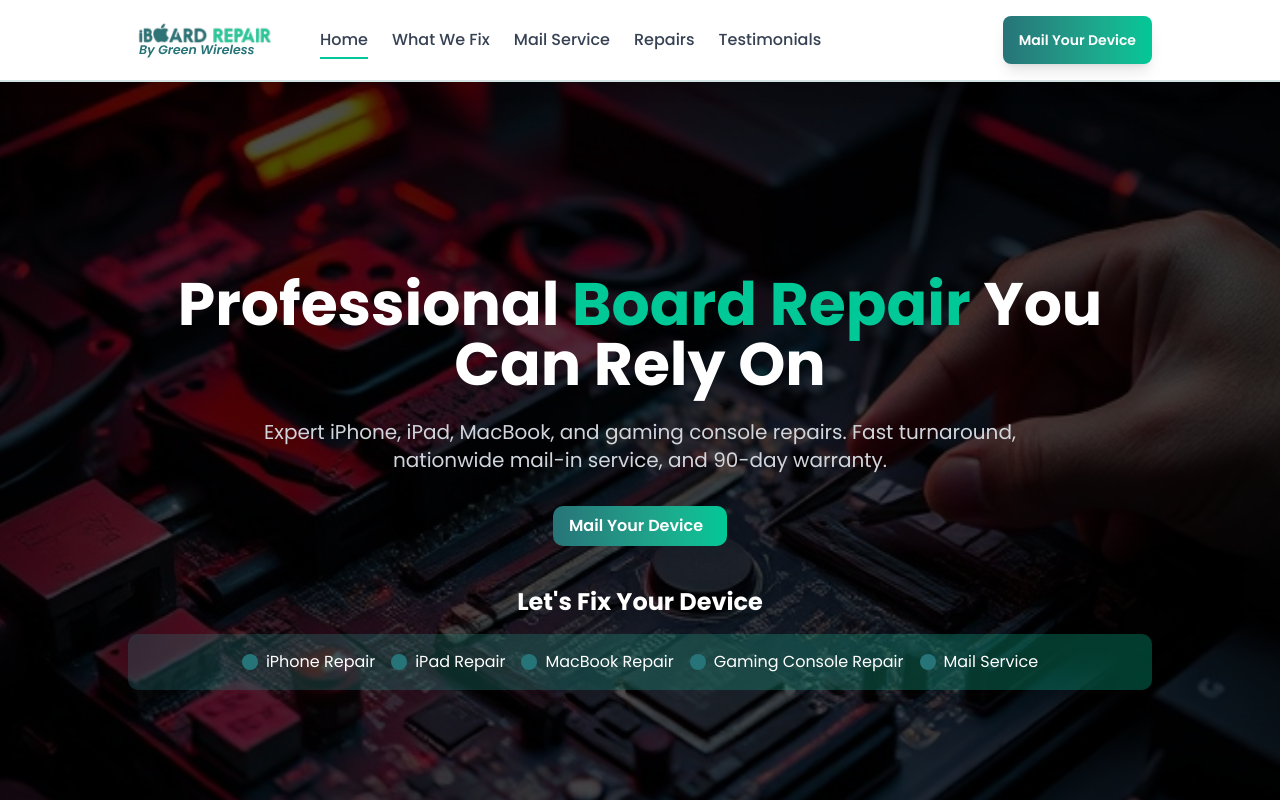
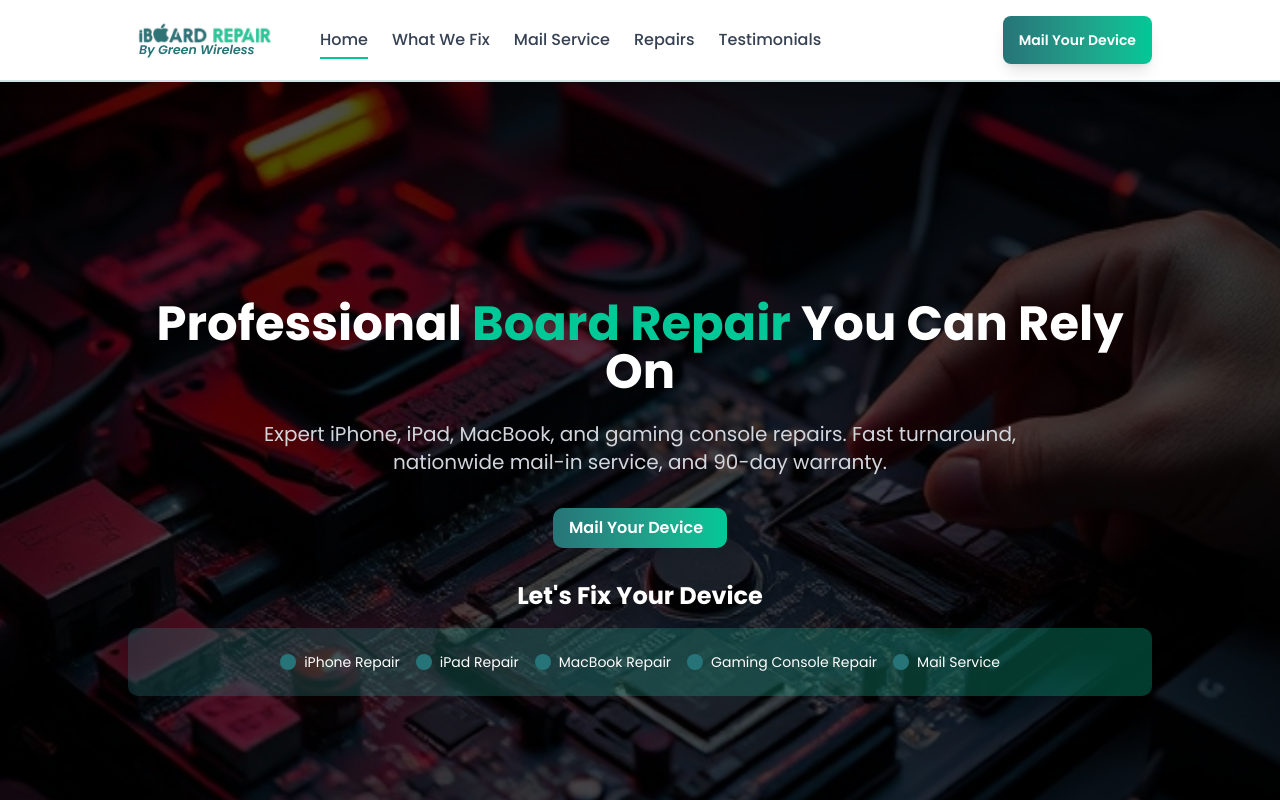
Before and after one commit to ChumaSkymax/iboard-repair, a React (Vite) app: page / in a window 1280 px wide. Shown: the top 800 px of the page. Built offline with nearby package versions, Linux system fonts and the light colour scheme.

Commit message:
Changes on here section

```diff
--- a/src/components/Hero.jsx
+++ b/src/components/Hero.jsx
@@ -82,8 +82,8 @@
       <div className="absolute inset-0 bg-black/70 z-0"></div>
 
       {/* Content with higher z-index */}
-      <div className="z-10 relative">
-        <h1 className="text-4xl sm:text-5xl md:text-6xl max-sm:text-2xl font-bold text-white mb-4 sm:mb-6 text-center">
+      <div className="z-10 relative mt-6 sm:mt-8">
+        <h1 className="text-4xl sm:text-5xl md:text-5xl max-sm:text-2xl font-bold text-white mb-4 sm:mb-6 text-center">
           Professional <span className="text-[#00c897]">Board Repair</span> You
           Can Rely On
         </h1>
@@ -107,11 +107,14 @@
             <img src="" alt="" />
           </button>  */}
         </div>
-        <div className="mt-8 sm:mt-10">
+        <div className="mt-8 sm:mt-8">
           <h2 className="text-xl sm:text-2xl text-white font-bold mb-3 sm:mb-4 text-center">
             Let's Fix Your Device
           </h2>
-          <ul className="bg-gradient-to-r from-[#277478]/30 to-[#00c897]/30 p-3 sm:p-4 rounded-lg text-white text-xs sm:text-base gap-3 sm:gap-4 flex flex-col sm:flex-row items-center justify-center">
+          <ul
+            className="bg-gradient-to-r from-[#277478]/30 to-[#00c897]/30 py-4 px-2 sm:py-6 sm:px-4 rounded-lg text-white text-xs
+            sm:text-sm gap-3 sm:gap-4 flex flex-col sm:flex-row items-center justify-center"
+          >
             <li className="flex flex-row gap-2 items-center">
               <span className="max-sm:hidden">
                 <div className="w-3 h-3 sm:w-4 sm:h-4 bg-[#277478] rounded-full"></div>
```
